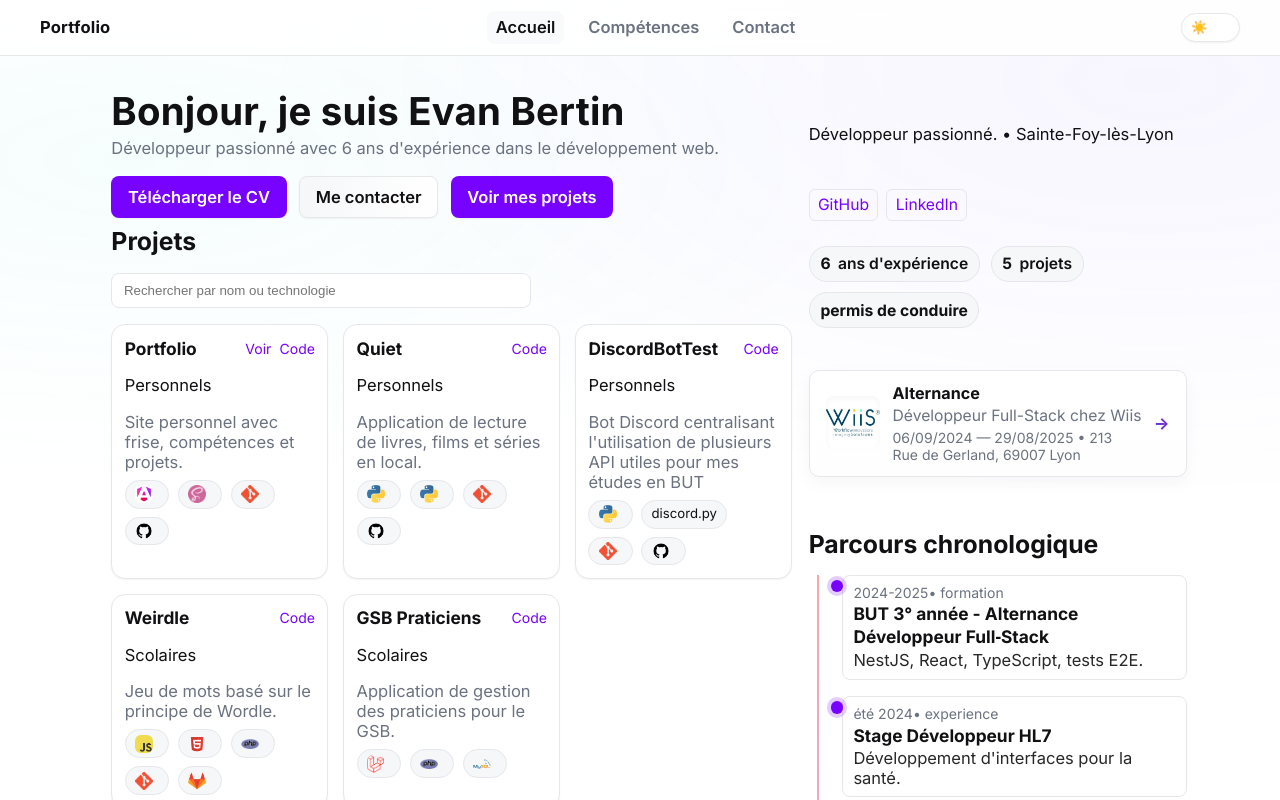
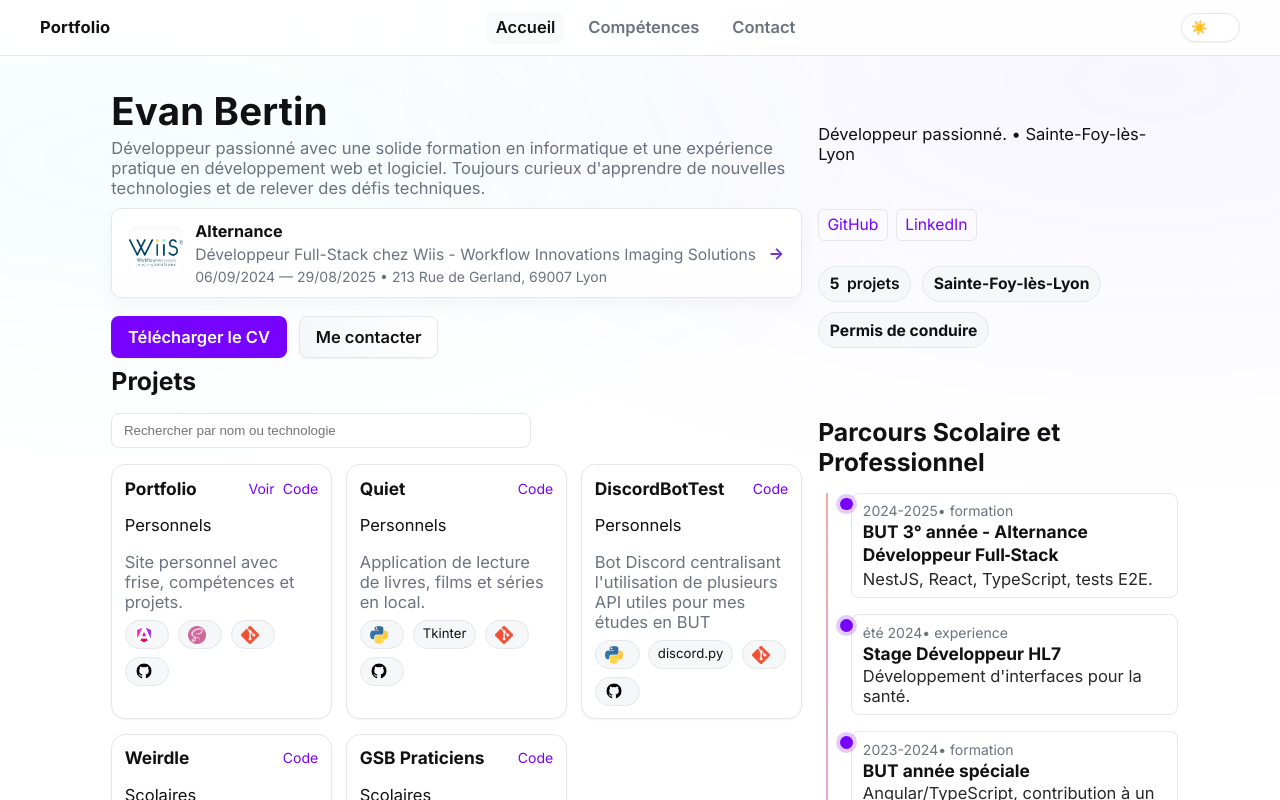
Before and after one commit to synixeb/portfolio, an Angular app in the folder portfolio/: page / in a window 1280 px wide. Shown: the top 800 px of the page. Built offline with nearby package versions, Linux system fonts and the light colour scheme.

Commit message:
feat: mise à jour du profil avec des informations optionnelles et amélioration de l'affichage de l'alternance

```diff
--- a/portfolio/src/app/core/portfolio.service.ts
+++ b/portfolio/src/app/core/portfolio.service.ts
@@ -34,7 +34,7 @@ export type Profile = {
   location: string;
   email: string;
   phone: string;
-  xp: number;
+  xp?: number;
   nbProjects: number;
   socials: {
     github?: string;
@@ -42,7 +42,8 @@ export type Profile = {
   };
   personal: {
     photo?: string;
-    hobbies: string[];
+    hobbies?: string[];
+    location?: string;
     interests?: string[];
     drivingLicense?: boolean;
   };
@@ -79,11 +80,10 @@ export class Portfolio {
     return {
       name: 'Evan Bertin',
       shortAbout: 'Développeur passionné.',
-      about: 'Développeur passionné avec ' + (new Date().getFullYear() - 2019) + ' ans d\'expérience dans le développement web.',
+      about: 'Développeur passionné avec une solide formation en informatique et une expérience pratique en développement web et logiciel. Toujours curieux d\'apprendre de nouvelles technologies et de relever des défis techniques.',
       location: 'Sainte-Foy-lès-Lyon',
       email: 'evanbertin69110@gmail.com',
       phone: '0652802996',
-      xp: new Date().getFullYear() - 2019,
       nbProjects: this.getProjects().length,
       socials: {
         github: 'https://github.com/synixeb',
@@ -122,7 +122,7 @@ export class Portfolio {
         { name: 'Laravel', category: ['Backend', 'Framework'], type: 'Framework', icon: 'laravel_logo.png' },
         { name: 'Symfony', category: ['Backend', 'Framework'], type: 'Framework', icon: 'symfony_logo.png' },
         { name: 'Bootstrap', category: ['Frontend', 'Framework'], type: 'Framework', icon: 'bootstrap_logo.png' },
-        { name: 'Tkinter', category: ['Frontend', 'Framework'], type: 'Framework', icon: 'python_logo.png' },
+        { name: 'Tkinter', category: ['Frontend', 'Framework'], type: 'Framework' },
         { name: 'Angular', category: ['Frontend', 'Framework'], type: 'Framework', icon: 'angular_logo.png' },
         { name: 'Vue.js', category: ['Frontend', 'Framework'], type: 'Framework', icon: 'vue.js_logo.png' },
         { name: 'NestJS', category: ['Backend', 'Framework'], type: 'Framework', icon: 'nestjs_logo.png' },
@@ -148,7 +148,7 @@ export class Portfolio {
   getProjects(): Project[] {
     return [
       {id: 'portfolio', name: 'Portfolio', type: 'Personnels', description: 'Site personnel avec frise, compétences et projets.', tech: ['Angular', 'SCSS', 'Git', 'GitHub'], repo: 'https://github.com/synixeb/portfolio', link: '#' },
-      {id: 'quiet', name: 'Quiet', type: 'Personnels', description: 'Application de lecture de livres, films et séries en local.', tech: ['Tkinter', 'Python', 'Git', 'GitHub'], repo: 'https://github.com/synixeb/Quiet' },
+      {id: 'quiet', name: 'Quiet', type: 'Personnels', description: 'Application de lecture de livres, films et séries en local.', tech: ['Python', 'Tkinter', 'Git', 'GitHub'], repo: 'https://github.com/synixeb/Quiet' },
       {id: 'discord-bot-test', name: 'DiscordBotTest', type: 'Personnels', description: 'Bot Discord centralisant l\'utilisation de plusieurs API utiles pour mes études en BUT', tech: ['Python', 'discord.py', 'Git', 'GitHub'], repo: 'https://github.com/synixeb/DiscordBotTest' },
       {id: 'weirdle', name: 'Weirdle', type: 'Scolaires', description: 'Jeu de mots basé sur le principe de Wordle.', tech: ['JavaScript', 'HTML/CSS', 'PHP', 'Git', 'GitLab'], repo: 'https://github.com/synixeb/Weirdle'},
       {id: 'gsb-praticiens', name: 'GSB Praticiens', type: 'Scolaires', description: 'Application de gestion des praticiens pour le GSB.', tech: ['Laravel', 'PHP', 'MySQL'], repo: 'https://github.com/synixeb/GSBPraticiensEpreuve' }
@@ -160,7 +160,7 @@ export class Portfolio {
       {
         title: "Développeur Full-Stack",
         description: "Développement et maintenance d'applications médicales (Manager et Cockpit), gestion des flux patients et interopérabilité des systèmes hospitaliers",
-        company: "Wiis",
+        company: "Wiis - Workflow Innovations Imaging Solutions",
         location: "213 Rue de Gerland, 69007 Lyon",
         logo: 'assets/images/WiiS_logo.jpg',
         startDate: new Date("2024-09-06"),
--- a/portfolio/src/app/features/home/home.html
+++ b/portfolio/src/app/features/home/home.html
@@ -1,13 +1,22 @@
 <section class="hero">
   <div class="hero-inner">
     <div class="hero-content">
-      <h1>Bonjour, je suis {{ profile?.name }}</h1>
+      <h1>{{ profile?.name }}</h1>
       <p class="about">{{ profile?.about }}</p>
+
+      <a class="alternance-box" *ngIf="alternance?.length" routerLink="/alternance" aria-label="Voir mon alternance">
+        <div class="logo" [ngStyle]="{'background-image': 'url(' + (alternance[0].logo || 'assets/images/WiiS_logo.jpg') + ')'}" aria-hidden="true"></div>
+        <div class="content">
+          <strong>Alternance</strong>
+          <span class="alt-summary">{{ alternance[0].title }} chez {{ alternance[0].company }}</span>
+          <div class="alt-meta">{{ alternance[0].startDate | date:'dd/MM/yyyy' }} — {{ alternance[0].endDate | date:'dd/MM/yyyy' }} • {{ alternance[0].location }}</div>
+        </div>
+        <div class="alt-cta" aria-hidden="true">→</div>
+      </a>
 
       <div class="cta">
         <a class="btn" href="assets/documents/cv.pdf" download aria-label="Télécharger le CV">Télécharger le CV</a>
         <a class="btn btn--secondary" routerLink="/contact" aria-label="Me contacter">Me contacter</a>
-        <a class="btn" routerLink="/projets" aria-label="Voir les projets">Voir mes projets</a>
       </div>
       <div class="side-projects">
         <app-projects></app-projects>
@@ -23,23 +32,17 @@
       </ul>
 
       <ul class="stats" role="list" aria-label="Statistiques">
-        <li><strong>{{ profile?.xp }}</strong> ans d'expérience</li>
+        @if (profile?.xp) {
+          <li><strong>{{ profile?.xp }}</strong> ans d'expérience</li>
+        }
         <li><strong>{{ profile?.nbProjects }}</strong> projets</li>
-        <li *ngIf="profile?.personal as p">
-          <strong>permis de conduire</strong>
-        </li>
+        @if (profile?.location) {
+            <li><strong>{{ profile?.location }}</strong></li>
+        }
+        @if (profile?.personal?.drivingLicense) {
+          <li><strong>Permis de conduire</strong></li>
+        }
       </ul>
-
-      <a class="alternance-box" *ngIf="alternance?.length" routerLink="/alternance" aria-label="Voir mon alternance">
-        <div class="logo" [ngStyle]="{'background-image': 'url(' + (alternance[0].logo || 'assets/images/WiiS_logo.jpg') + ')'}" aria-hidden="true"></div>
-        <div class="content">
-          <strong>Alternance</strong>
-          <span class="alt-summary">{{ alternance[0].title }} chez {{ alternance[0].company }}</span>
-          <div class="alt-meta">{{ alternance[0].startDate | date:'dd/MM/yyyy' }} — {{ alternance[0].endDate | date:'dd/MM/yyyy' }} • {{ alternance[0].location }}</div>
-        </div>
-        <div class="alt-cta" aria-hidden="true">→</div>
-      </a>
-
       <app-timeline></app-timeline>
     </div>
   </div>
--- a/portfolio/src/app/features/home/home.scss
+++ b/portfolio/src/app/features/home/home.scss
@@ -141,8 +141,8 @@
   display: flex;
   align-items: center;
   gap: 0.75rem;
-  margin: 0.6rem auto 0;
-  max-width: 420px;
+  margin: 0.6rem 0 0;
+  width: 100%;
   padding: 0.75rem 1rem;
   border-radius: 10px;
   background: linear-gradient(180deg, color-mix(in srgb, var(--surface) 96%, #fff 4%), color-mix(in srgb, var(--surface) 92%, #f7f7f7 8%));
@@ -188,7 +188,7 @@
 .alternance-box input { display: none; }
 
 @media (max-width: 640px) {
-  .alternance-box { max-width: 320px; padding: 0.65rem; }
+  .alternance-box { padding: 0.65rem; }
   .alternance-box .logo { width:44px; height:44px; flex:0 0 44px; }
 }
 
--- a/portfolio/src/app/features/timeline/timeline.html
+++ b/portfolio/src/app/features/timeline/timeline.html
@@ -1,5 +1,5 @@
 <section class="timeline">
-  <h2>Parcours chronologique</h2>
+  <h2>Parcours Scolaire et Professionnel</h2>
   <ul>
     <li *ngFor="let it of items; let i = index" class="item">
       <div class="dot"></div>
```
